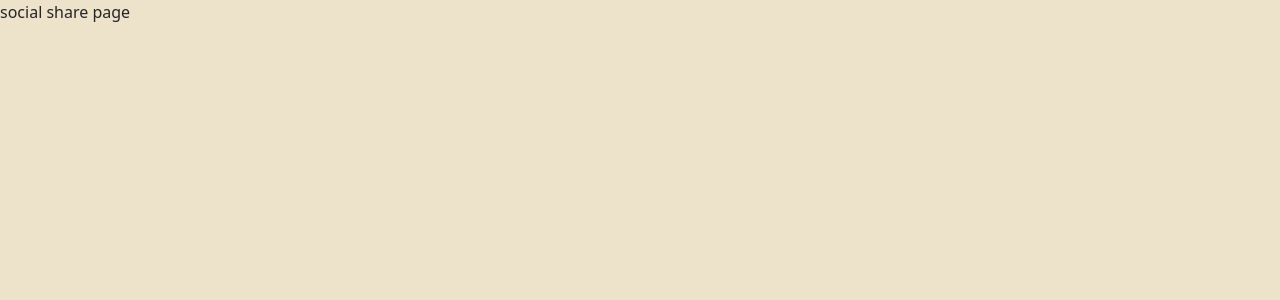
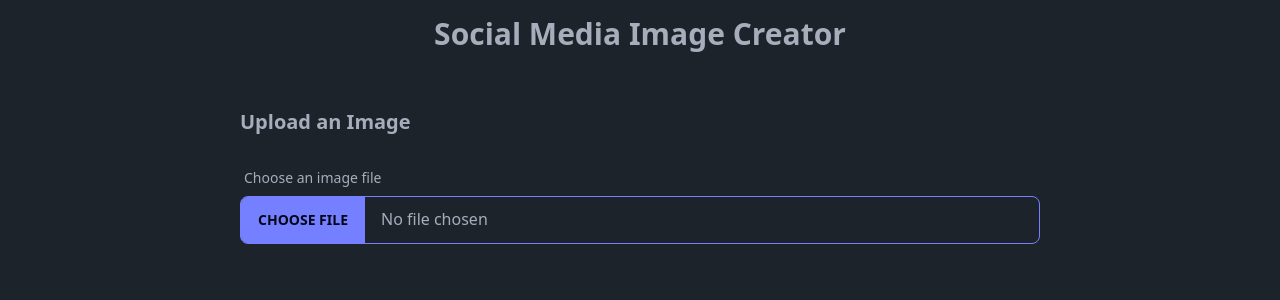
Before and after one commit to Dikshant441/cloud-SaaS, a Next.js app: page /social-share in a window 1280 px wide. Shown: the top 300 px of the page. Built offline with nearby package versions, Linux system fonts and the light colour scheme.

Commit message:
build upload , transfrom and upload images functionality

```diff
--- a/app/(app)/social-share/page.tsx
+++ b/app/(app)/social-share/page.tsx
@@ -1,11 +1,157 @@
+"use client"
+
+import React, {useState, useEffect, useRef} from 'react'
+import { CldImage } from 'next-cloudinary';
+
+const socialFormats = {
+    "Instagram Square (1:1)": { width: 1080, height: 1080, aspectRatio: "1:1" },
+    "Instagram Portrait (4:5)": { width: 1080, height: 1350, aspectRatio: "4:5" },
+    "Twitter Post (16:9)": { width: 1200, height: 675, aspectRatio: "16:9" },
+    "Twitter Header (3:1)": { width: 1500, height: 500, aspectRatio: "3:1" },
+    "Facebook Cover (205:78)": { width: 820, height: 312, aspectRatio: "205:78" },
+  };
+
+  type SocialFormat = keyof typeof socialFormats;
+
+  export default function SocialShare() {
+    const [uploadedImage, setUploadedImage] = useState<string | null>(null);
+    const [selectedFormat, setSelectedFormat] = useState<SocialFormat>("Instagram Square (1:1)");
+    const [isUploading, setIsUploading] = useState(false);
+    const [isTransforming, setIsTransforming] = useState(false);
+    const imageRef = useRef<HTMLImageElement>(null);
 
 
-const page = () => {
-  return (
-    <div>
-      social share page
-    </div>
-  )
+    useEffect(() => {
+        if(uploadedImage){
+            setIsTransforming(true);
+        }
+    }, [selectedFormat, uploadedImage])
+
+    const handleFileUpload = async (event: React.ChangeEvent<HTMLInputElement>) => {
+        const file = event.target.files?.[0];
+        if(!file) return;
+        setIsUploading(true);
+        const formData = new FormData();
+        formData.append("file", file);
+
+        try {
+            const response = await fetch("/api/image-upload", {
+                method: "POST",
+                body: formData
+            })
+
+            if(!response.ok) throw new Error("Failed to upload image");
+
+            const data = await response.json();
+            setUploadedImage(data.publicId);
+
+
+        } catch (error) {
+            console.log(error)
+            alert("Failed to upload image");
+        } finally{
+            setIsUploading(false);
+        }
+    };
+
+    const handleDownload = () => {
+        if(!imageRef.current) return;
+
+        fetch(imageRef.current.src)
+        .then((response) => response.blob())
+        .then((blob) => {
+            const url = window.URL.createObjectURL(blob)
+            const link = document.createElement("a");
+            link.href = url;
+            link.download = `${selectedFormat
+          .replace(/\s+/g, "_")
+          .toLowerCase()}.png`;
+            document.body.appendChild(link);
+            link.click();
+            document.body.removeChild(link);
+            window.URL.revokeObjectURL(url);
+
+        })
+    }
+
+
+    return (
+        <div className="container mx-auto p-4 max-w-4xl">
+          <h1 className="text-3xl font-bold mb-6 text-center">
+            Social Media Image Creator
+          </h1>
+
+          <div className="card">
+            <div className="card-body">
+              <h2 className="card-title mb-4">Upload an Image</h2>
+              <div className="form-control">
+                <label className="label">
+                  <span className="label-text">Choose an image file</span>
+                </label>
+                <input
+                  type="file"
+                  onChange={handleFileUpload}
+                  className="file-input file-input-bordered file-input-primary w-full"
+                />
+              </div>
+
+              {isUploading && (
+                <div className="mt-4">
+                  <progress className="progress progress-primary w-full"></progress>
+                </div>
+              )}
+
+              {uploadedImage && (
+                <div className="mt-6">
+                  <h2 className="card-title mb-4">Select Social Media Format</h2>
+                  <div className="form-control">
+                    <select
+                      className="select select-bordered w-full"
+                      value={selectedFormat}
+                      onChange={(e) =>
+                        setSelectedFormat(e.target.value as SocialFormat)
+                      }
+                    >
+                      {Object.keys(socialFormats).map((format) => (
+                        <option key={format} value={format}>
+                          {format}
+                        </option>
+                      ))}
+                    </select>
+                  </div>
+
+                  <div className="mt-6 relative">
+                    <h3 className="text-lg font-semibold mb-2">Preview:</h3>
+                    <div className="flex justify-center">
+                      {isTransforming && (
+                        <div className="absolute inset-0 flex items-center justify-center bg-base-100 bg-opacity-50 z-10">
+                          <span className="loading loading-spinner loading-lg"></span>
+                        </div>
+                      )}
+                      <CldImage
+                        width={socialFormats[selectedFormat].width}
+                        height={socialFormats[selectedFormat].height}
+                        src={uploadedImage}
+                        sizes="100vw"
+                        alt="transformed image"
+                        crop="fill"
+                        aspectRatio={socialFormats[selectedFormat].aspectRatio}
+                        gravity='auto'
+                        ref={imageRef}
+                        onLoad={() => setIsTransforming(false)}
+                        />
+                    </div>
+                  </div>
+
+                  <div className="card-actions justify-end mt-6">
+                    <button className="btn btn-primary" onClick={handleDownload}>
+                      Download for {selectedFormat}
+                    </button>
+                  </div>
+                </div>
+              )}
+            </div>
+          </div>
+        </div>
+      );
 }
-
-export default page
--- a/package.json
+++ b/package.json
@@ -13,6 +13,7 @@
     "@prisma/client": "^5.19.1",
     "cloudinary": "^2.4.0",
     "next": "14.2.8",
+    "next-cloudinary": "^6.12.0",
     "react": "^18",
     "react-dom": "^18"
   },
--- a/tailwind.config.ts
+++ b/tailwind.config.ts
@@ -16,7 +16,7 @@
   },
   plugins: [require("daisyui")],
   daisyui: {
-    themes: ["retro"],
+    themes: ["dark"],
   },
 };
 export default config;
```
Also changed, not shown: 1 other file (tests, documents, lock files or other folders).
